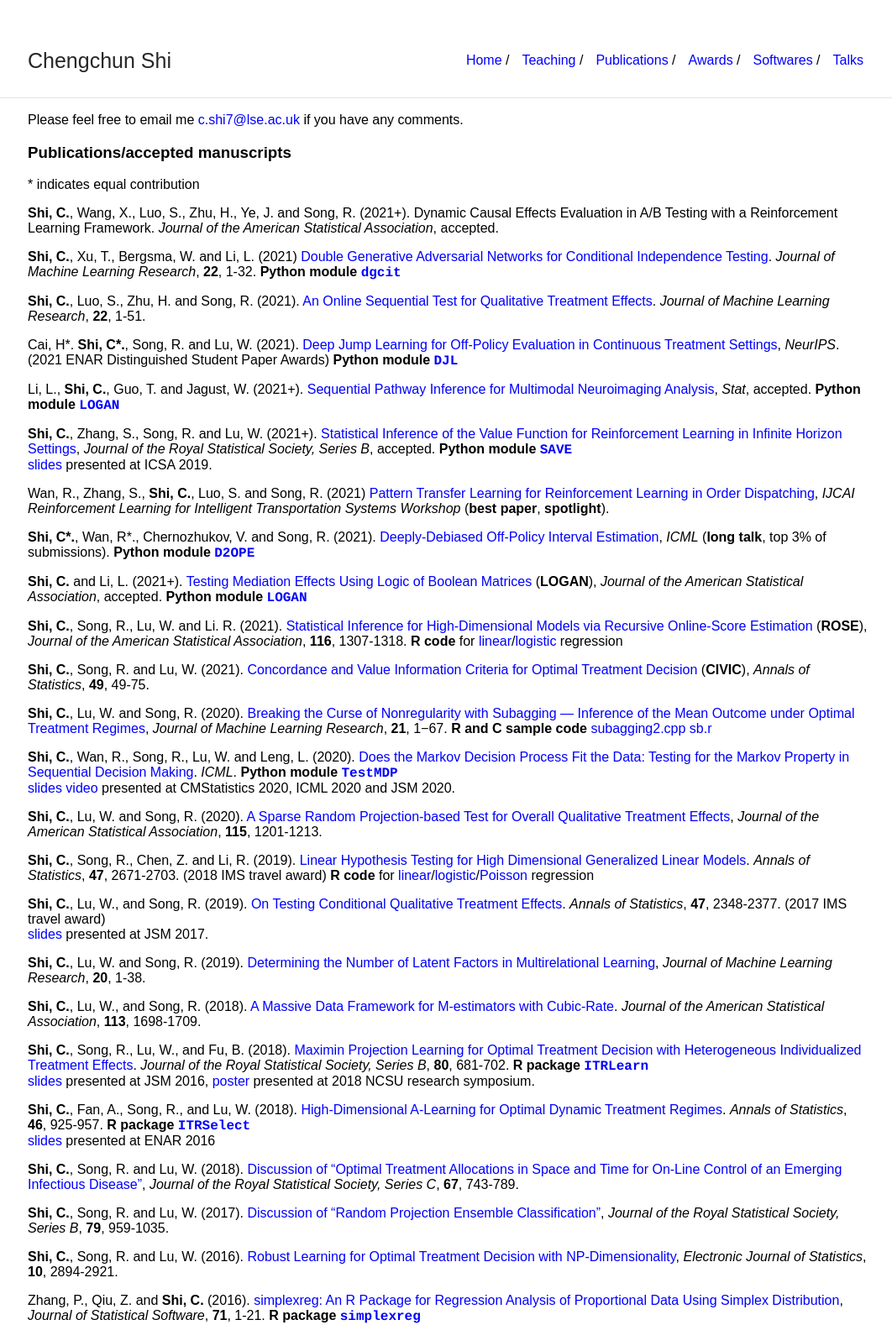
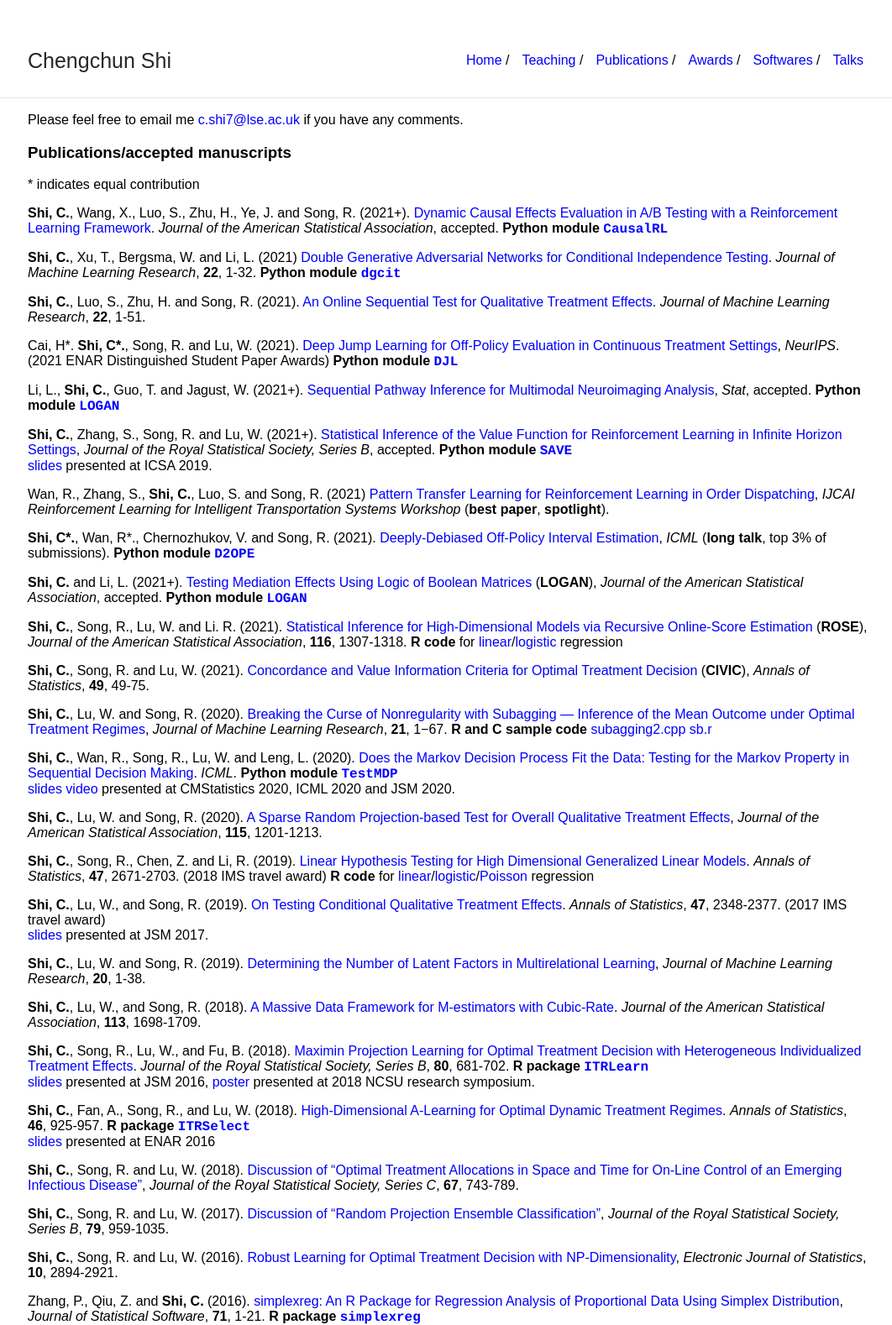
Before and after one commit to callmespring/callmespring.github.io, a Jekyll site: the page built from publication.md, in a window 1280 px wide. Shown: the whole page at 84% size, without its empty margins (107-1169 px from the left). Built offline with Jekyll 4.4.1, drawn with Linux system fonts in a browser that asks for light colours.

Commit message:
Update publication.md

```diff
--- a/publication.md
+++ b/publication.md
@@ -11,7 +11,8 @@ Please feel free to email me <c.shi7@lse.ac.uk> if you have any comments.
 
 \* indicates equal contribution
 
-**Shi, C.**, Wang, X., Luo, S., Zhu, H., Ye, J. and Song, R. (2021+). Dynamic Causal Effects Evaluation in A/B Testing with a Reinforcement Learning Framework. _Journal of the American Statistical Association_, accepted.
+**Shi, C.**, Wang, X., Luo, S., Zhu, H., Ye, J. and Song, R. (2021+). [Dynamic Causal Effects Evaluation in A/B Testing with a Reinforcement Learning Framework](https://arxiv.org/pdf/2002.01711.pdf). _Journal of the American Statistical Association_, accepted.
+**Python module** [<span style="font-family:courier;">**CausalRL**</span>](https://github.com/callmespring/CausalRL)
 
 **Shi, C.**, Xu, T., Bergsma, W. and Li, L. (2021) [Double Generative Adversarial Networks for Conditional Independence Testing](https://jmlr.org/papers/volume22/21-0294/21-0294.pdf). _Journal of Machine Learning Research_, **22**, 1-32.
 **Python module** [<span style="font-family:courier;">**dgcit**</span>](https://github.com/callmespring/dgcit)
```
